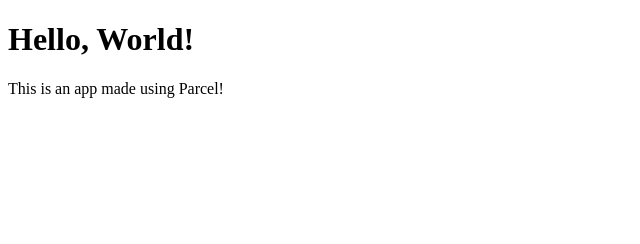
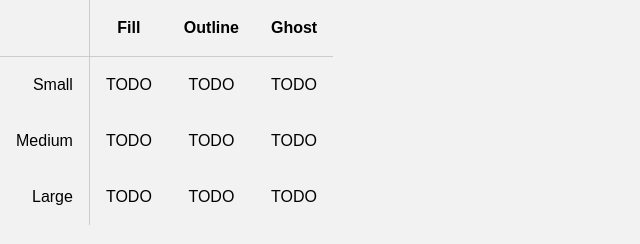
Before and after one commit to shisinbin/button-component, a React app: page / in a window 1280 px wide. Shown: the whole page, without its empty margins (0-640 px from the left). Built offline with nearby package versions, Linux system fonts and the light colour scheme.

Commit message:
Add boilerplate

```diff
--- a/package.json
+++ b/package.json
@@ -19,5 +19,8 @@
     "react": "^18.2.0",
     "react-dom": "^18.2.0",
     "styled-components": "^6.1.0"
+  },
+  "devDependencies": {
+    "process": "^0.11.10"
   }
 }
--- a/public/index.html
+++ b/public/index.html
@@ -8,6 +8,16 @@
     />
     <title>Button Component App</title>
     <!-- <link rel="stylesheet" href="../src/global-styles.css" /> -->
+    <link rel="preconnect" href="https://fonts.googleapis.com" />
+    <link
+      rel="preconnect"
+      href="https://fonts.gstatic.com"
+      crossorigin
+    />
+    <link
+      href="https://fonts.googleapis.com/css2?family=Roboto:wght@500&display=swap"
+      rel="stylesheet"
+    />
   </head>
   <body>
     <div id="root"></div>
--- a/src/components/App.js
+++ b/src/components/App.js
@@ -1,11 +1,15 @@
 import React from 'react';
+
+import GlobalStyles from './GlobalStyles';
+import ButtonTable from './ButtonTable';
 
 function App() {
   return (
-    <div>
-      <h1>Hello, World!</h1>
-      <p>This is an app made using Parcel!</p>
-    </div>
+    <>
+      <ButtonTable />
+
+      <GlobalStyles />
+    </>
   );
 }
 
--- /dev/null
+++ b/src/components/Button.js
@@ -0,0 +1,10 @@
+import React from 'react';
+import styled from 'styled-components';
+
+import { COLORS } from '../constants';
+
+const Button = ({ variant, size, children }) => {
+  return 'TODO';
+};
+
+export default Button;
--- /dev/null
+++ b/src/components/ButtonTable.js
@@ -0,0 +1,108 @@
+import React from 'react';
+import styled from 'styled-components';
+
+import Button from './Button';
+
+const ButtonTable = () => {
+  return (
+    <Table cellSpacing={0} cellPadding={0}>
+      <tr>
+        <th></th>
+        <th>Fill</th>
+        <th>Outline</th>
+        <th>Ghost</th>
+      </tr>
+      <tr>
+        <td>Small</td>
+        <td>
+          <Button size='small' variant='fill'>
+            Button
+          </Button>
+        </td>
+        <td>
+          <Button size='small' variant='outline'>
+            Button
+          </Button>
+        </td>
+        <td>
+          <Button size='small' variant='ghost'>
+            Button
+          </Button>
+        </td>
+      </tr>
+      <tr>
+        <td>Medium</td>
+        <td>
+          <Button size='medium' variant='fill'>
+            Button
+          </Button>
+        </td>
+        <td>
+          <Button size='medium' variant='outline'>
+            Button
+          </Button>
+        </td>
+        <td>
+          <Button size='medium' variant='ghost'>
+            Button
+          </Button>
+        </td>
+      </tr>
+      <tr>
+        <td>Large</td>
+        <td>
+          <Button size='large' variant='fill'>
+            Button
+          </Button>
+        </td>
+        <td>
+          <Button size='large' variant='outline'>
+            Button
+          </Button>
+        </td>
+        <td>
+          <Button size='large' variant='ghost'>
+            Button
+          </Button>
+        </td>
+      </tr>
+    </Table>
+  );
+};
+
+/**
+ * NOTE: This `Table` component uses nesting, which
+ * is something we've frowned on in this course!
+ *
+ * Before you label me a hypocrite, please note that
+ * this component is used exclusively for demonstration
+ * purposes; it exists to showcase the `Button` component,
+ * and isn't something we'll use in our app. So we can
+ * be a bit more lenient.
+ *
+ * Furthermore, we aren't "reaching across" any component
+ * boundaries; no `children` prop is accepted. This is a
+ * slippery slope, but it can be fine to do things this way
+ * if you're disciplined!
+ */
+const Table = styled.table`
+  font-family: sans-serif;
+
+  th,
+  td {
+    text-align: center;
+    padding: 16px;
+  }
+  th {
+    border-bottom: 1px solid hsl(0deg 0% 80%);
+  }
+  td:first-of-type,
+  th:first-of-type {
+    border-right: 1px solid hsl(0deg 0% 80%);
+  }
+  td:first-of-type {
+    text-align: right;
+  }
+`;
+
+export default ButtonTable;
--- /dev/null
+++ b/src/components/GlobalStyles.js
@@ -0,0 +1,57 @@
+import { createGlobalStyle } from 'styled-components';
+
+const GlobalStyles = createGlobalStyle`
+  *, *::before, *::after {
+    box-sizing: border-box;
+  }
+
+  * {
+    margin: 0;
+  }
+
+  html,
+  body,
+  #root {
+    height: 100%;
+  }
+
+  body {
+    background-color: hsl(0deg 0% 95%);
+    line-height: 1.5;
+    -webkit-font-smoothing: antialiased;
+    font-family: 'Roboto', sans-serif;
+  }
+
+  img,
+  picture,
+  video,
+  canvas,
+  svg {
+    display: block;
+    max-width: 100%;
+  }
+
+  input,
+  button,
+  textarea,
+  select {
+    font: inherit;
+  }
+
+  p,
+  h1,
+  h2,
+  h3,
+  h4,
+  h5,
+  h6 {
+    overflow-wrap: break-word;
+  }
+
+  #root,
+  #__next {
+    isolation: isolate;
+  }
+`;
+
+export default GlobalStyles;
--- /dev/null
+++ b/src/constants.js
@@ -0,0 +1,10 @@
+export const COLORS = {
+  primary: 'hsl(240deg 100% 60%)',
+  primaryLight: 'hsl(235deg 100% 62%)',
+  white: 'hsl(0deg 0% 100%)',
+  offwhite: 'hsl(235deg 85% 97%)',
+  gray: 'hsl(240deg 10% 50%)',
+  transparentGray15: 'hsl(240deg 10% 50% / 0.15)',
+  transparentGray75: 'hsl(240deg 10% 50% / 0.75)',
+  black: 'hsl(0deg 0% 0%)',
+};
```
Also changed, not shown: 1 other file.
